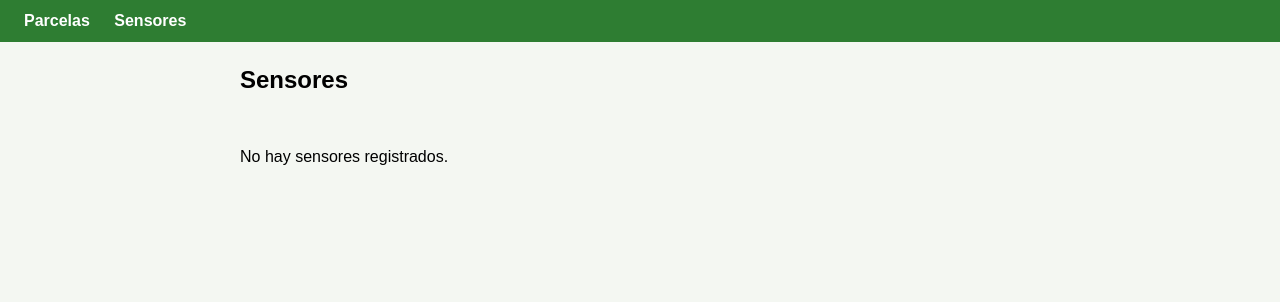
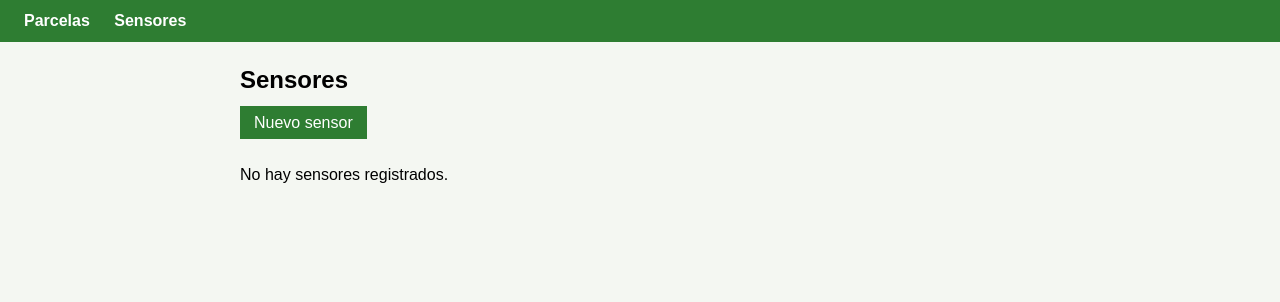
Before and after one commit to Danny-Andy/monitoreo-agricultura-precision, a Flask app: page /sensores/ in a window 1280 px wide. Shown: the top 302 px of the page. Run offline with Flask 3, Linux system fonts and the light colour scheme; data that the repository does not hold is empty.

Commit message:
Agrega botón para registrar sensor en el listado

```diff
--- a/src/templates/sensores/lista.html
+++ b/src/templates/sensores/lista.html
@@ -1,7 +1,8 @@
 {% extends "base.html" %}
 {% block contenido %}
 <h2>Sensores</h2>
-<br>
+<a class="boton" href="{{ url_for('sensores.crear') }}">Nuevo sensor</a>
+<br><br>
 {% if sensores %}
 <table>
     <tr>
```
